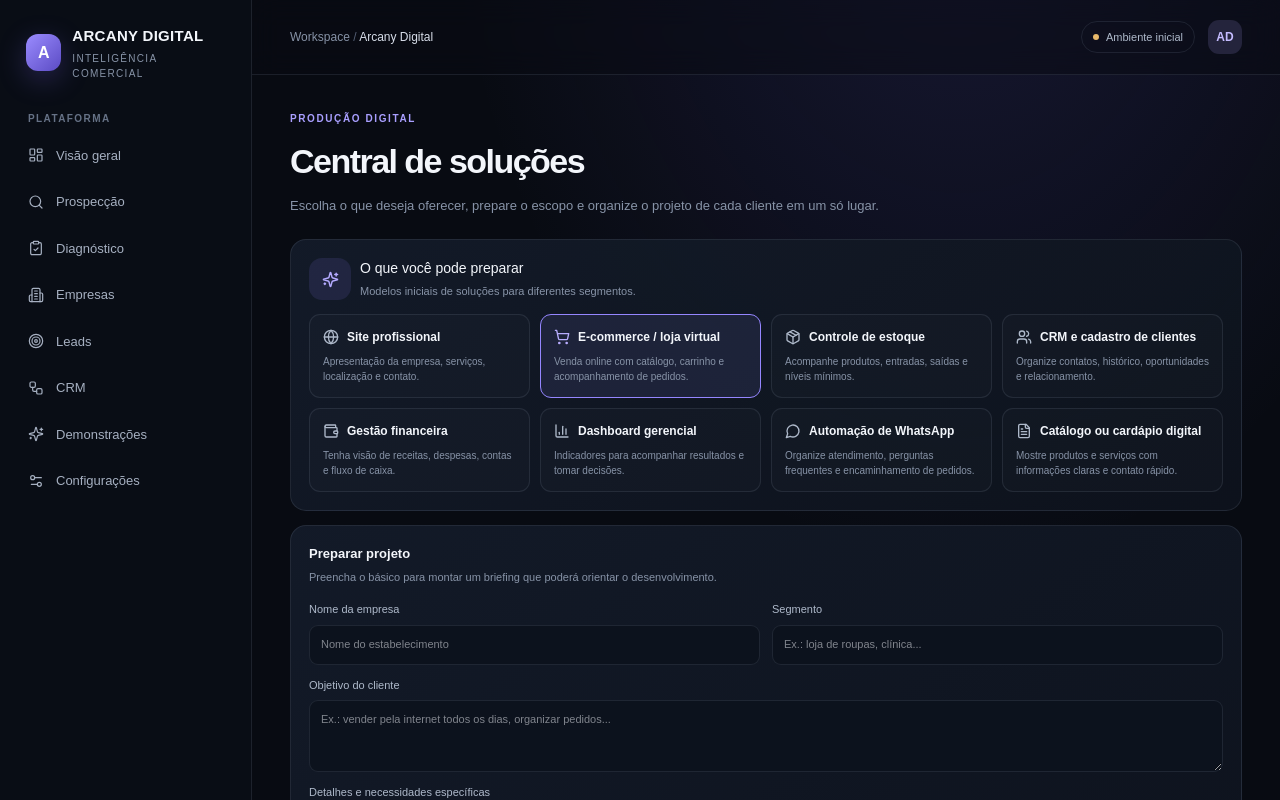
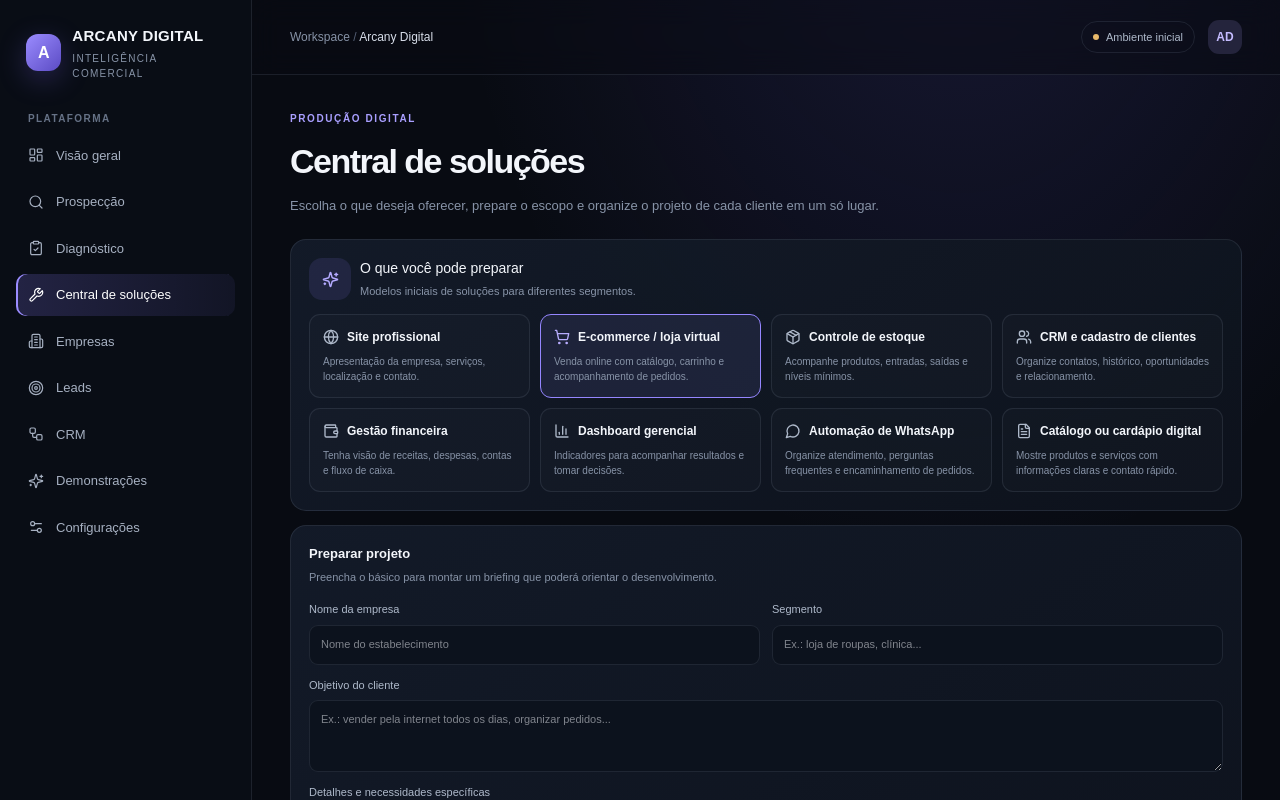
Before and after one commit to wchagas73-lang/arcany-digital-, a Next.js app: page /solucoes in a window 1280 px wide. Shown: the top 800 px of the page. Built offline with nearby package versions, Linux system fonts and the light colour scheme.

Commit message:
Adicionar central de soluções à navegação

```diff
--- a/src/components/app-shell.tsx
+++ b/src/components/app-shell.tsx
@@ -4,13 +4,14 @@ import Link from "next/link";
 import { usePathname } from "next/navigation";
 import {
   Activity, Building2, ContactRound, LayoutDashboard, Search, Settings2,
-  Sparkles, Target, Workflow, ClipboardCheck
+  Sparkles, Target, Workflow, ClipboardCheck, Wrench
 } from "lucide-react";
 
 const navigation = [
   { label: "Visão geral", href: "/dashboard", icon: LayoutDashboard },
   { label: "Prospecção", href: "/prospeccao", icon: Search },
   { label: "Diagnóstico", href: "/diagnostico", icon: ClipboardCheck },
+  { label: "Central de soluções", href: "/solucoes", icon: Wrench },
   { label: "Empresas", href: "/empresas", icon: Building2 },
   { label: "Leads", href: "/leads", icon: Target },
   { label: "CRM", href: "/crm", icon: Workflow },
```
